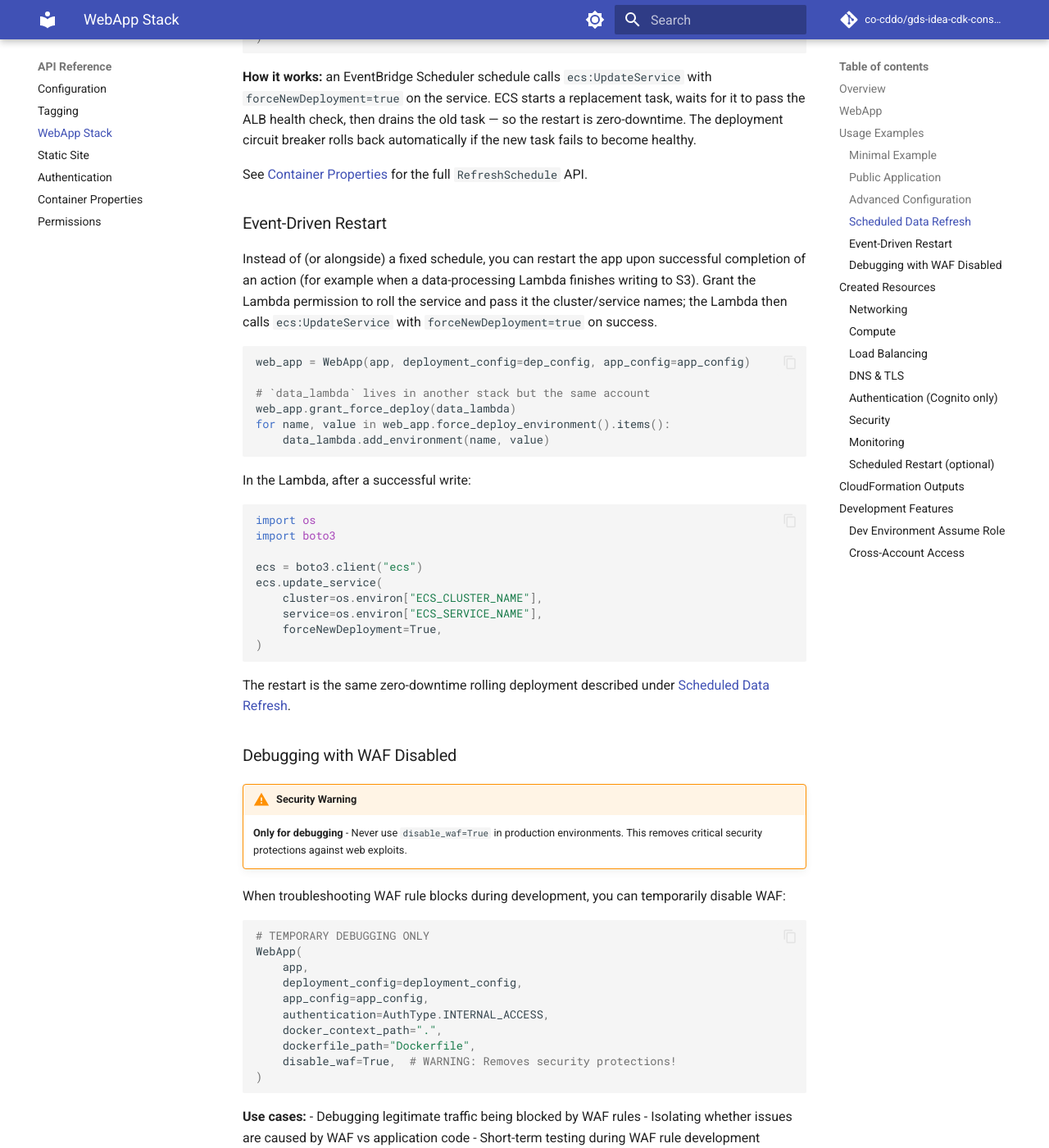
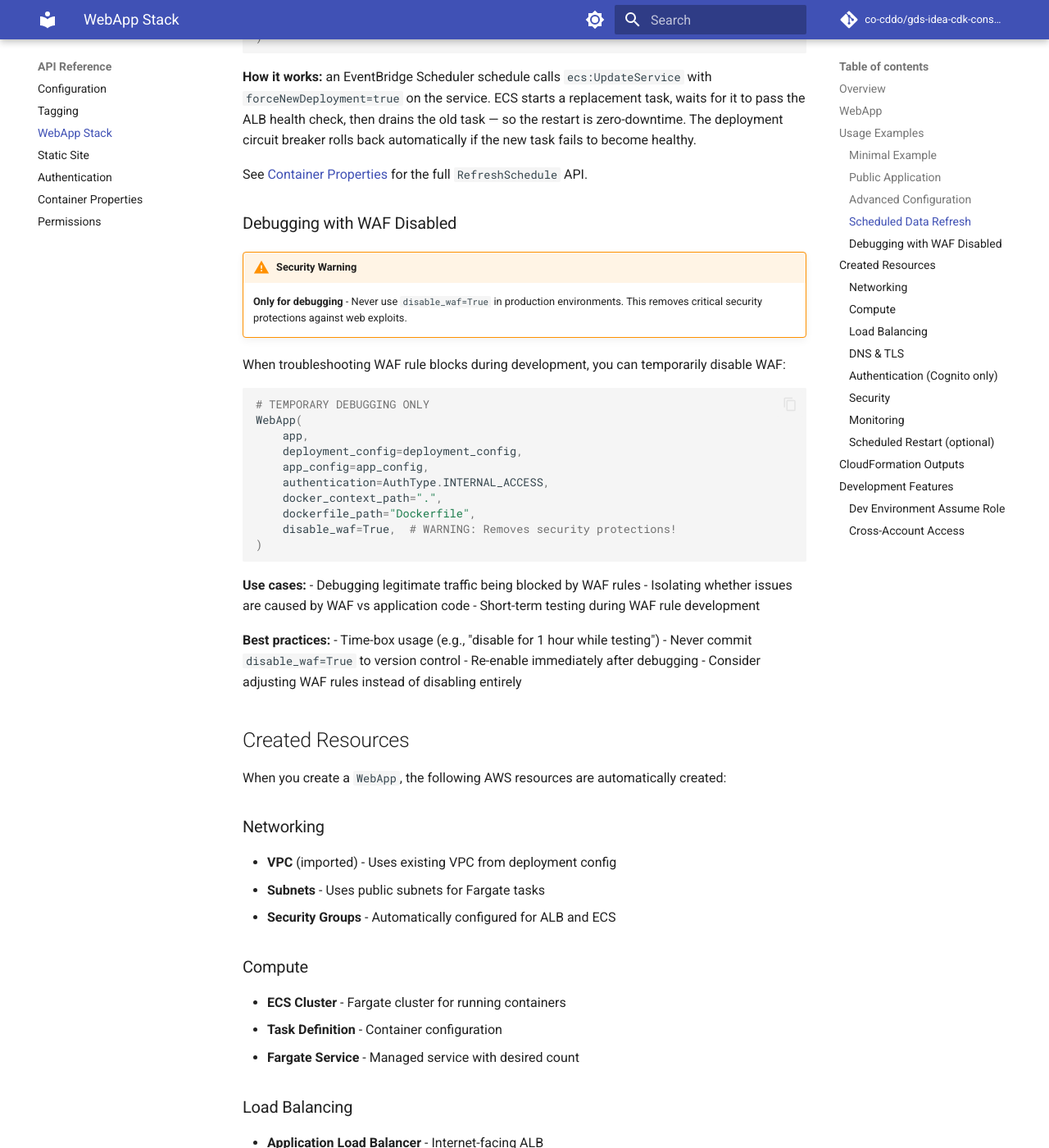
Before and after one commit to co-cddo/gds-idea-cdk-constructs-new, an MkDocs documentation site: the page built from docs/api/webapp.md, in a window 1280 px wide and 1400 px high, scrolled down 2953 px. Shown: the whole window at 82% size. Built offline with MkDocs 1.6.1 and Material for MkDocs 9.7.7, drawn with Linux system fonts in a browser that asks for light colours; comment, search, counter and statistics services are not loaded.

Commit message:
docs: removing event-driven restart from the docs

````diff
--- a/docs/api/webapp.md
+++ b/docs/api/webapp.md
@@ -144,36 +144,6 @@ zero-downtime. The deployment circuit breaker rolls back automatically if the ne
 
 See [Container Properties](props.md#refreshschedule) for the full `RefreshSchedule` API.
 
-### Event-Driven Restart
-
-Instead of (or alongside) a fixed schedule, you can restart the app upon successful completion of an action (for example when a data-processing Lambda finishes writing to S3).
-Grant the Lambda permission to roll the service and pass it the cluster/service names; the Lambda then calls `ecs:UpdateService` with `forceNewDeployment=true` on success.
-
-```python
-web_app = WebApp(app, deployment_config=dep_config, app_config=app_config)
-
-# `data_lambda` lives in another stack but the same account
-web_app.grant_force_deploy(data_lambda)
-for name, value in web_app.force_deploy_environment().items():
-    data_lambda.add_environment(name, value)
-```
-
-In the Lambda, after a successful write:
-
-```python
-import os
-import boto3
-
-ecs = boto3.client("ecs")
-ecs.update_service(
-    cluster=os.environ["ECS_CLUSTER_NAME"],
-    service=os.environ["ECS_SERVICE_NAME"],
-    forceNewDeployment=True,
-)
-```
-The restart is the same zero-downtime rolling deployment described under
-[Scheduled Data Refresh](props.md#scheduled-data-refresh).
-
 ### Debugging with WAF Disabled
 
 !!! warning "Security Warning"
````
